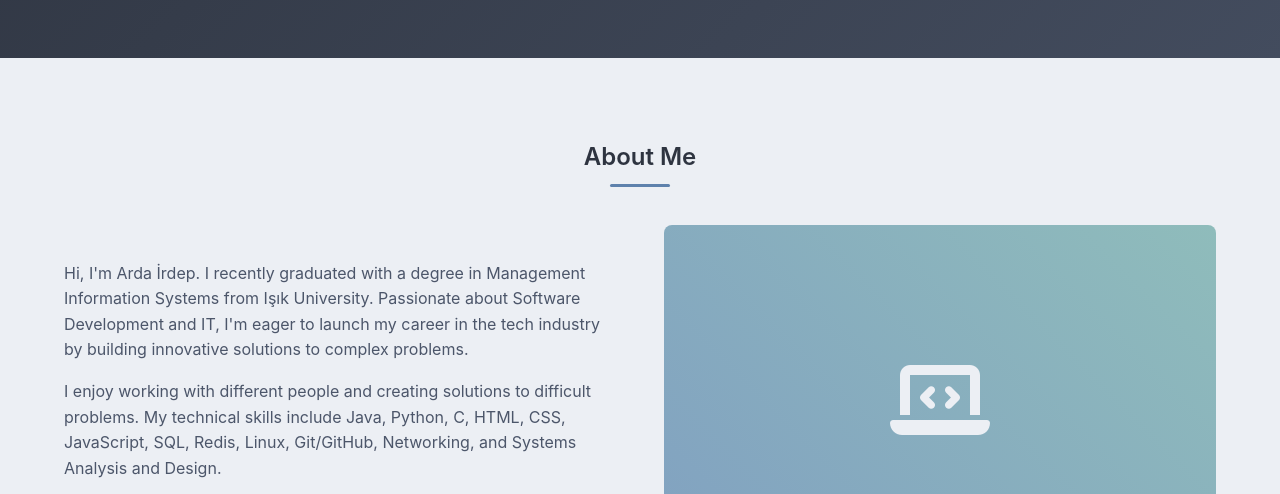
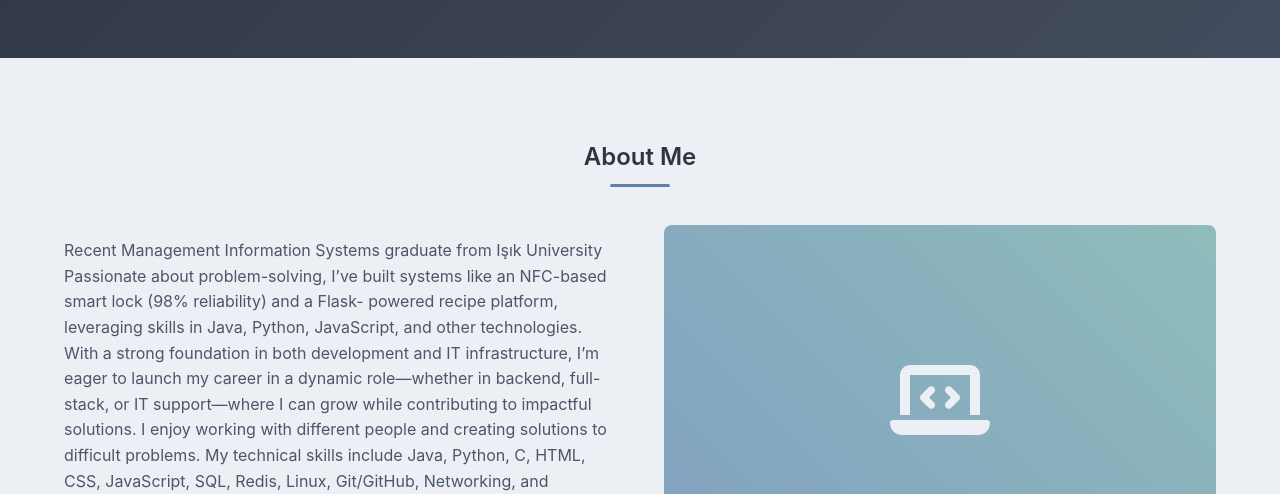
Before and after one commit to arda-irdep/arda-irdep.github.io, a plain HTML site: page index.html in a window 1280 px wide. Shown: the part 440-934 px from the top of the page. Drawn offline with Linux system fonts and the light colour scheme.

Commit message:
Updated index.html

```diff
--- a/index.html
+++ b/index.html
@@ -78,9 +78,16 @@
             <h2 class="section-title fade-in">About Me</h2>
             <div class="about-content">
                 <div class="about-text slide-in-left">
-                    <p>Hi, I'm Arda İrdep. I recently graduated with a degree in Management Information Systems from Işık University. Passionate about Software Development and IT, I'm eager to launch my career in the tech industry by building innovative solutions to complex problems.</p>
-                    <p>I enjoy working with different people and creating solutions to difficult problems. My technical skills include Java, Python, C, HTML, CSS, JavaScript, SQL, Redis, Linux, Git/GitHub, Networking, and Systems Analysis and Design.</p>
-                    <p>I'm fluent in English at the Upper Intermediate (B2) level.</p>
+                    <p>Recent Management Information Systems graduate from Işık University Passionate about
+problem-solving, I’ve built systems like an NFC-based smart lock (98% reliability) and a Flask-
+powered recipe platform, leveraging skills in Java, Python, JavaScript, and other technologies.
+With a strong foundation in both development and IT infrastructure, I’m eager to launch my
+career in a dynamic role—whether in backend, full-stack, or IT support—where I can grow
+while contributing to impactful solutions.
+I enjoy working with different people and creating solutions to difficult problems. My technical
+skills include Java, Python, C, HTML, CSS, JavaScript, SQL, Redis, Linux, Git/GitHub,
+Networking, and Systems Analysis and Design.
+I'm fluent in English at the Upper Intermediate (B2) level.</p>
                 </div>
                 <div class="about-image slide-in-right">
                     <i class="fas fa-laptop-code"></i>
```
